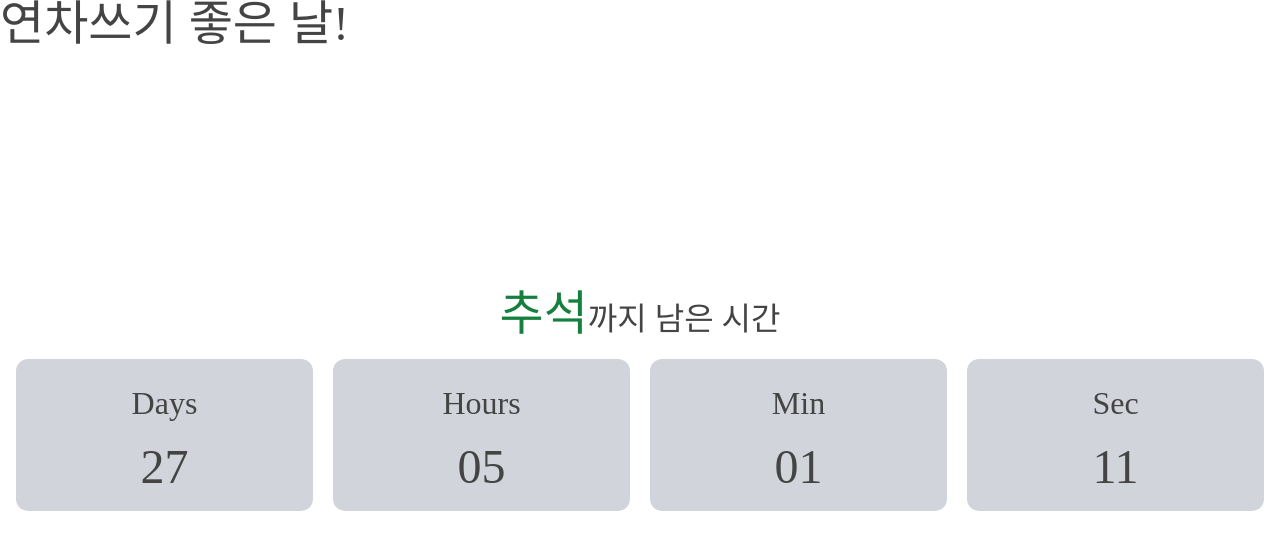
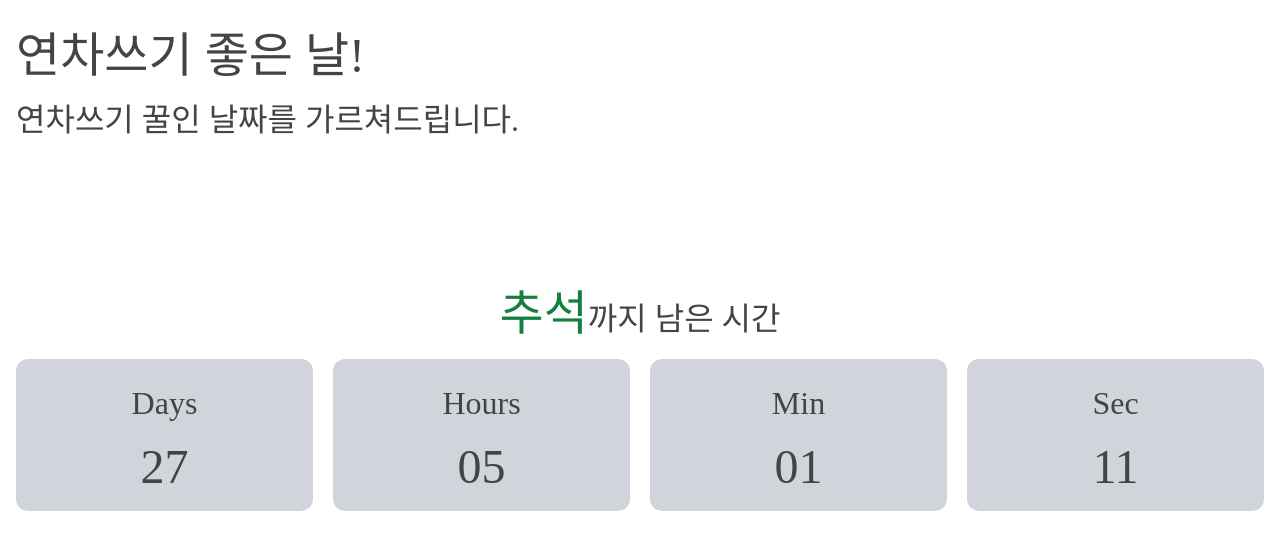
Before and after one commit to Codiving/day-off, a Next.js app: page / in a window 1280 px wide. Shown: the top 550 px of the page. Built offline with nearby package versions, Linux system fonts and the light colour scheme; a web font is replaced by a local one.

Commit message:
feat: Header 사이트 설명 추가

```diff
--- a/app/components/Intro/index.tsx
+++ b/app/components/Intro/index.tsx
@@ -7,10 +7,13 @@ dayjs.extend(duration);
 export default function Intro() {
   const holiday = getClosestHoliday();
   return (
-    <div>
-      <header>
-        <h1 className="text-5xl">연차쓰기 좋은 날!</h1>
-      </header>
+    <div className="relative px-4 h-full">
+      <div className="py-8">
+        <header>
+          <h1 className="text-5xl">연차쓰기 좋은 날!</h1>
+        </header>
+        <p className="mt-4">연차쓰기 꿀인 날짜를 가르쳐드립니다.</p>
+      </div>
       {!holiday && <p>이번년도 남은 공휴일이 없습니다.</p>}
       {holiday && <ClosestHolidayCountDown holiday={holiday} />}
     </div>
```
